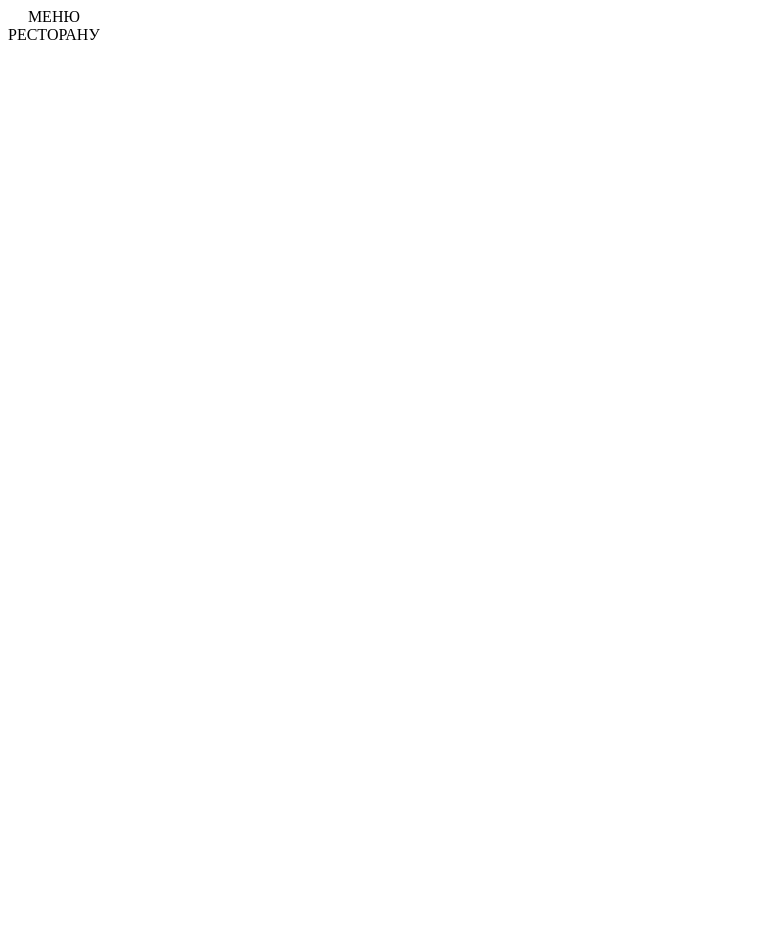
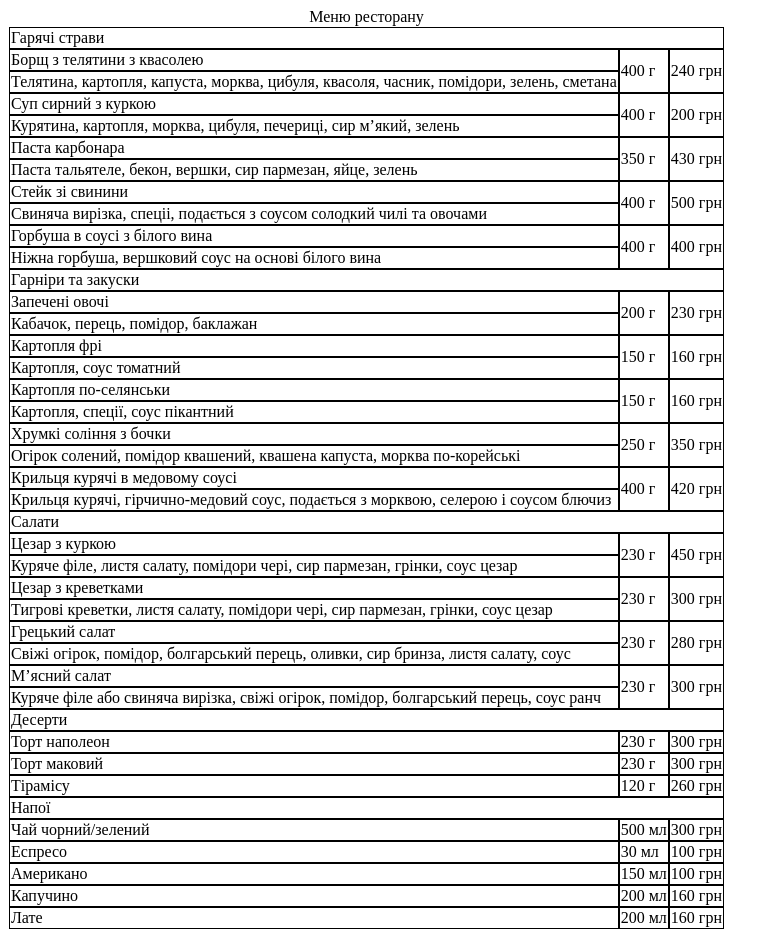
Before and after one commit to iSteffan/team-project-mimino, a plain HTML site: page index.html in a window 1280 px wide. Shown: the whole page, without its empty margins (0-779 px from the left). Before the commit the page ends 800 px from the top, so only its background shows below. Drawn offline with Linux system fonts and the light colour scheme.

Commit message:
created table in HTML

```diff
--- /dev/null
+++ b/css/styles.css
@@ -0,0 +1,3 @@
+td {
+  outline: 1px solid black;
+}
--- a/index.html
+++ b/index.html
@@ -5,12 +5,194 @@
     <meta http-equiv="X-UA-Compatible" content="IE=edge" />
     <meta name="viewport" content="width=device-width, initial-scale=1.0" />
     <title>Document</title>
+    <link rel="stylesheet" href="./css/styles.css" />
   </head>
   <body>
     <table>
       <caption>
-        МЕНЮ РЕСТОРАНУ
+        Меню ресторану
       </caption>
+
+      <!-- Гарячі страви -->
+      <tr>
+        <td colspan="3">Гарячі страви</td>
+      </tr>
+      <tr>
+        <td>Борщ з телятини з квасолею</td>
+        <td rowspan="2">400 г</td>
+        <td rowspan="2">240 грн</td>
+      </tr>
+      <tr>
+        <td>
+          Телятина, картопля, капуста, морква, цибуля, квасоля, часник, помідори, зелень, сметана
+        </td>
+      </tr>
+      <tr>
+        <td>Суп сирний з куркою</td>
+        <td rowspan="2">400 г</td>
+        <td rowspan="2">200 грн</td>
+      </tr>
+      <tr>
+        <td>Курятина, картопля, морква, цибуля, печериці, сир м’який, зелень</td>
+      </tr>
+      <tr>
+        <td>Паста карбонара</td>
+        <td rowspan="2">350 г</td>
+        <td rowspan="2">430 грн</td>
+      </tr>
+      <tr>
+        <td>Паста тальятеле, бекон, вершки, сир пармезан, яйце, зелень</td>
+      </tr>
+      <tr>
+        <td>Стейк зі свинини</td>
+        <td rowspan="2">400 г</td>
+        <td rowspan="2">500 грн</td>
+      </tr>
+      <tr>
+        <td>Свиняча вирізка, спеціі, подається з соусом солодкий чилі та овочами</td>
+      </tr>
+      <tr>
+        <td>Горбуша в соусі з білого вина</td>
+        <td rowspan="2">400 г</td>
+        <td rowspan="2">400 грн</td>
+      </tr>
+      <tr>
+        <td>Ніжна горбуша, вершковий соус на основі білого вина</td>
+      </tr>
+
+      <!-- Гарніри та закуски -->
+      <tr>
+        <td colspan="3">Гарніри та закуски</td>
+      </tr>
+      <tr>
+        <td>Запечені овочі</td>
+        <td rowspan="2">200 г</td>
+        <td rowspan="2">230 грн</td>
+      </tr>
+      <tr>
+        <td>Кабачок, перець, помідор, баклажан</td>
+      </tr>
+      <tr>
+        <td>Картопля фрі</td>
+        <td rowspan="2">150 г</td>
+        <td rowspan="2">160 грн</td>
+      </tr>
+      <tr>
+        <td>Картопля, соус томатний</td>
+      </tr>
+      <tr>
+        <td>Картопля по-селянськи</td>
+        <td rowspan="2">150 г</td>
+        <td rowspan="2">160 грн</td>
+      </tr>
+      <tr>
+        <td>Картопля, спеції, соус пікантний</td>
+      </tr>
+      <tr>
+        <td>Хрумкі соління з бочки</td>
+        <td rowspan="2">250 г</td>
+        <td rowspan="2">350 грн</td>
+      </tr>
+      <tr>
+        <td>Огірок солений, помідор квашений, квашена капуста, морква по-корейські</td>
+      </tr>
+      <tr>
+        <td>Крильця курячі в медовому соусі</td>
+        <td rowspan="2">400 г</td>
+        <td rowspan="2">420 грн</td>
+      </tr>
+      <tr>
+        <td>Крильця курячі, гірчично-медовий соус, подається з морквою, селерою і соусом блючиз</td>
+      </tr>
+
+      <!-- Салати -->
+      <tr>
+        <td colspan="3">Салати</td>
+      </tr>
+      <tr>
+        <td>Цезар з куркою</td>
+        <td rowspan="2">230 г</td>
+        <td rowspan="2">450 грн</td>
+      </tr>
+      <tr>
+        <td>Куряче філе, листя салату, помідори чері, сир пармезан, грінки, соус цезар</td>
+      </tr>
+      <tr>
+        <td>Цезар з креветками</td>
+        <td rowspan="2">230 г</td>
+        <td rowspan="2">300 грн</td>
+      </tr>
+      <tr>
+        <td>Тигрові креветки, листя салату, помідори чері, сир пармезан, грінки, соус цезар</td>
+      </tr>
+      <tr>
+        <td>Грецький салат</td>
+        <td rowspan="2">230 г</td>
+        <td rowspan="2">280 грн</td>
+      </tr>
+      <tr>
+        <td>Свіжі огірок, помідор, болгарський перець, оливки, сир бринза, листя салату, соус</td>
+      </tr>
+      <tr>
+        <td>М’ясний салат</td>
+        <td rowspan="2">230 г</td>
+        <td rowspan="2">300 грн</td>
+      </tr>
+      <tr>
+        <td>
+          Куряче філе або свиняча вирізка, свіжі огірок, помідор, болгарський перець, соус ранч
+        </td>
+      </tr>
+
+      <!-- Десерти -->
+      <tr>
+        <td colspan="3">Десерти</td>
+      </tr>
+      <tr>
+        <td>Торт наполеон</td>
+        <td>230 г</td>
+        <td>300 грн</td>
+      </tr>
+      <tr>
+        <td>Торт маковий</td>
+        <td>230 г</td>
+        <td>300 грн</td>
+      </tr>
+      <tr>
+        <td>Тірамісу</td>
+        <td>120 г</td>
+        <td>260 грн</td>
+      </tr>
+
+      <!-- Напої -->
+      <tr>
+        <td colspan="3">Напої</td>
+      </tr>
+      <tr>
+        <td>Чай чорний/зелений</td>
+        <td>500 мл</td>
+        <td>300 грн</td>
+      </tr>
+      <tr>
+        <td>Еспресо</td>
+        <td>30 мл</td>
+        <td>100 грн</td>
+      </tr>
+      <tr>
+        <td>Американо</td>
+        <td>150 мл</td>
+        <td>100 грн</td>
+      </tr>
+      <tr>
+        <td>Капучино</td>
+        <td>200 мл</td>
+        <td>160 грн</td>
+      </tr>
+      <tr>
+        <td>Лате</td>
+        <td>200 мл</td>
+        <td>160 грн</td>
+      </tr>
     </table>
   </body>
 </html>
```
